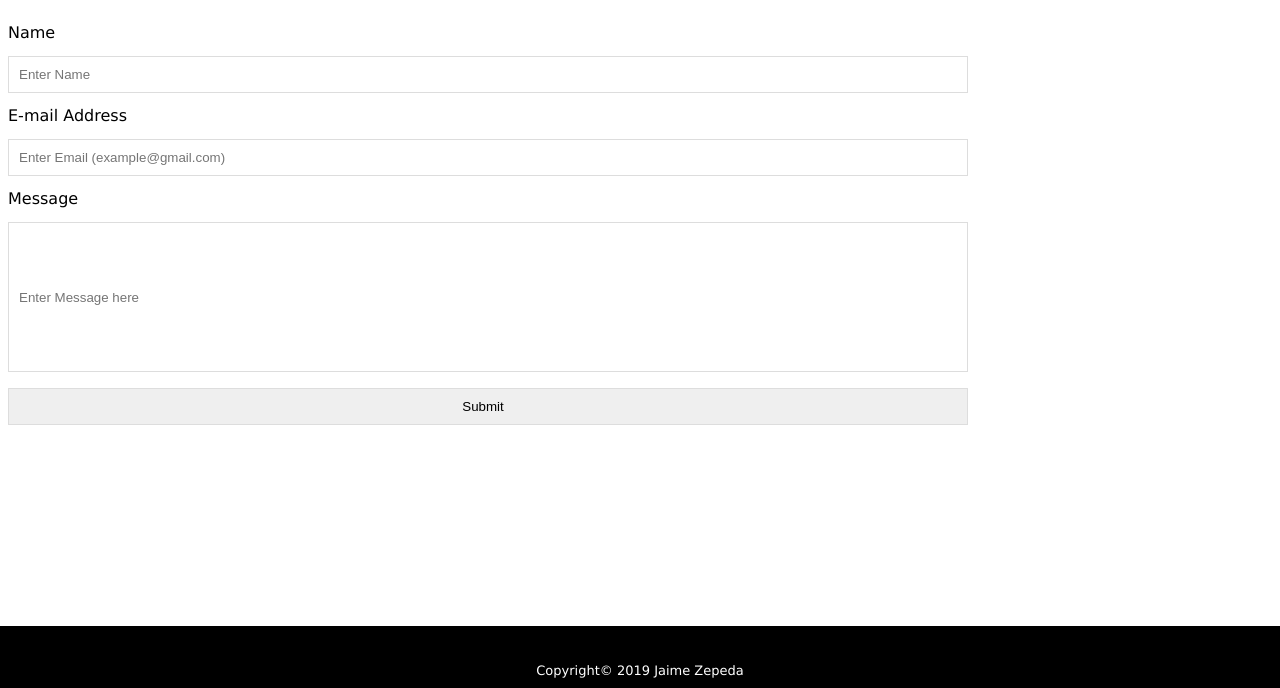
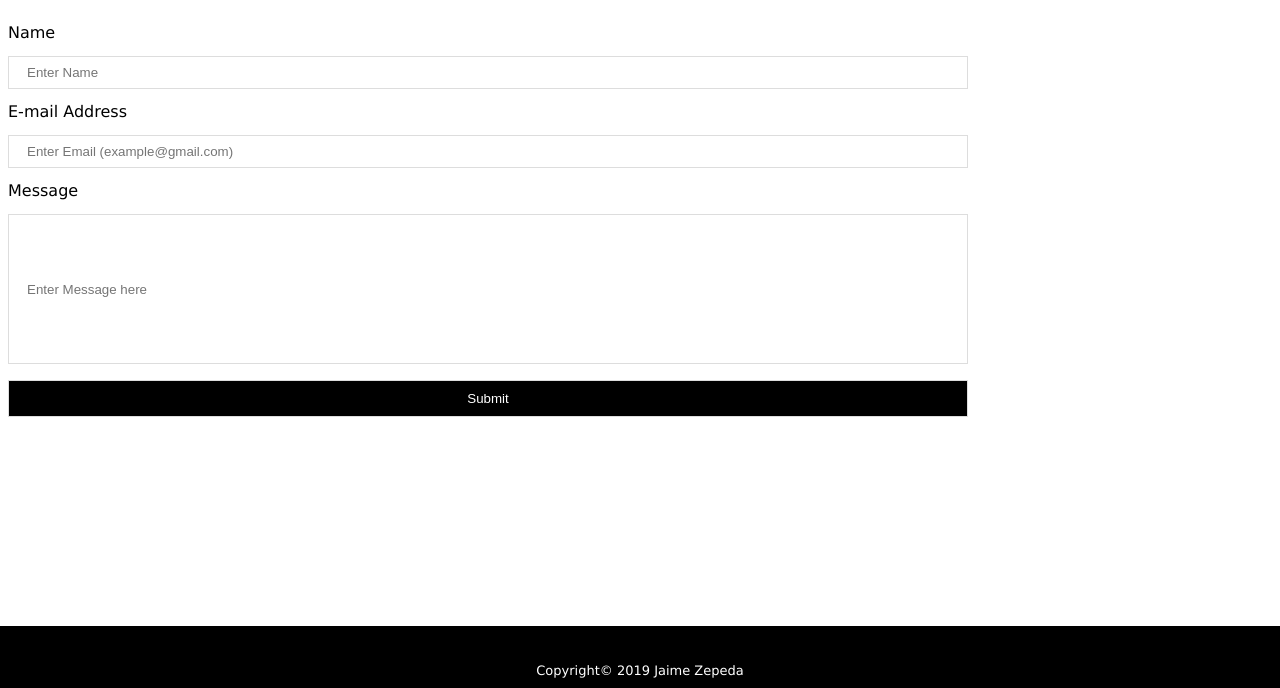
Before and after one commit to jzepedaa/Basic-Portfolio, a plain HTML site: page contact.html in a window 1280 px wide. Shown: the part 112-800 px from the top of the page. Drawn offline with Linux system fonts and the light colour scheme.

Commit message:
touching up my code

```diff
--- a/assets/css/style.css
+++ b/assets/css/style.css
@@ -119,12 +119,13 @@ position: relative;
 
     position: absolute;
     border: black;
+    color: white;
     bottom: 8px;
     left: 40px;
     opacity: .5;
     width: 50%;
     padding: 10px;
-    color: white;
+
     background-color: black;
     text-align: center;
     cursor: pointer;
@@ -144,13 +145,31 @@ position: relative;
     border: 2px solid black;
 
 }
+input[type="text"]::placeholder {
+
+    text-align: top;
+    text-align: left;
+}
+
+input[type=submit] {
+    background-color:black;
+    color: white;
+    padding: 10px 20px;
+  }
+  input[type=submit]:hover {
+    background-color: white;
+    color: black;
+  }
+
+
 #message {
+    position: relative;
     height: 150px;
   }
   input{
 
     width: 100%;
-	padding: 10px 20px 10px 10px;
+	padding: 8px 18px 8px 18px;
     margin: 8px 0;
     border-color: #dddddd;
     border-style: solid;
```
